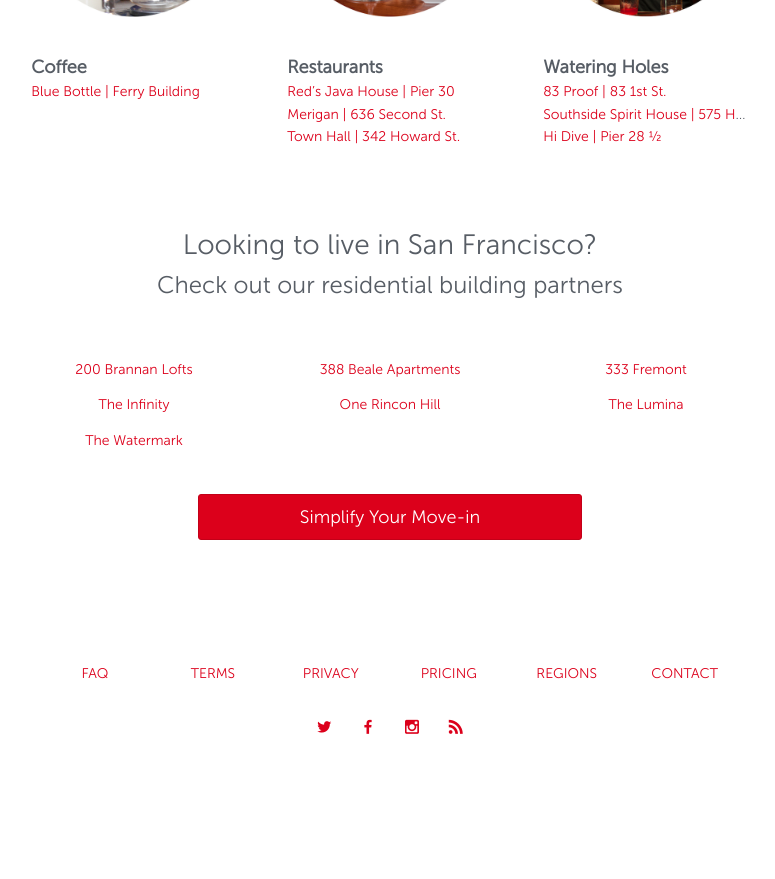
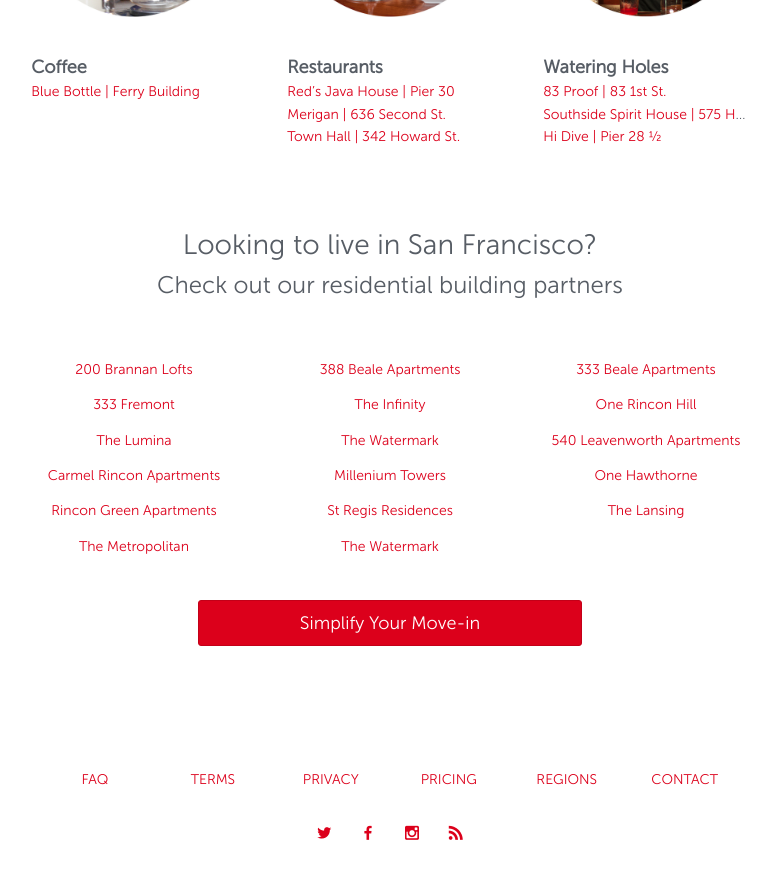
Before and after one commit to craigsmith24/omni-web-local, a Jekyll site: the page built from san-francisco/south-beach.markdown, in a window 1280 px wide and 900 px high, scrolled down 1690 px. Shown: the top 879 px of the window, without its empty margins (250-1025 px from the left). Built offline with Jekyll 4.4.1, drawn with Linux system fonts in a browser that asks for light colours; before the commit the page ends 2484 px from its top, so only the background shows below that.

Commit message:
Update south-beach.markdown

```diff
--- a/san-francisco/south-beach.markdown
+++ b/san-francisco/south-beach.markdown
@@ -26,10 +26,20 @@
 buildings:
     - '<a href="http://www.200brannanlofts.com/">200 Brannan Lofts</a>'
     - '<a href="http://www.udr.com/san-francisco-bay-area-apartments/san-francisco/388-beale/">388 Beale Apartments</a>'
+    - '<a href="http://www.zillow.com/homedetails/333-Beale-St-San-Francisco-CA-94105/2101505254_zpid/">333 Beale Apartments</a>'
     - '<a href="http://www.333fremont.com/">333 Fremont</a>'
     - '<a href="http://infinitysf.org/">The Infinity</a>'
     - '<a href="http://www.highrises.com/san-francisco/one-rincon-hill/">One Rincon Hill</a>'
     - '<a href="http://luminasf.com/">The Lumina</a>'
+    - '<a href="http://vanguardproperties.com/building/The-Watermark">The Watermark</a>'
+    - '<a href="http://www.540leavenworth.com/">540 Leavenworth Apartments</a>'
+    - '<a href="http://www.carmelapartments.com/carmel-rincon-san-francisco-ca">Carmel Rincon Apartments</a>'
+    - '<a href="http://millenniumtowersf.com/">Millenium Towers</a>'
+    - '<a href="http://vanguardproperties.com/building/One-Hawthorne">One Hawthorne</a>'
+    - '<a href="http://www.rincongreen.com/">Rincon Green Apartments</a>'
+    - '<a href="http://www.starwoodpromos.com/stregisresidences/?IM=ST_FEATURESPG_STRESIDENCES">St Regis Residences</a>'
+    - '<a href="http://thelansinghoa.com/Library9444/">The Lansing</a>'
+    - '<a href="https://www.sanfranciscocondomania.com/condos/METROPOLITAN.php">The Metropolitan</a>'
     - '<a href="http://vanguardproperties.com/building/The-Watermark">The Watermark</a>'
 
 sitemap:
```
